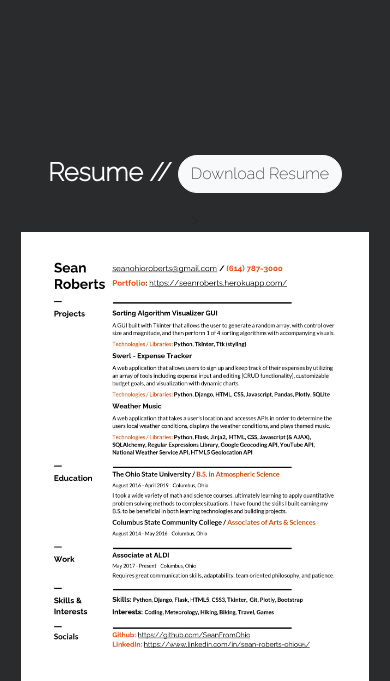
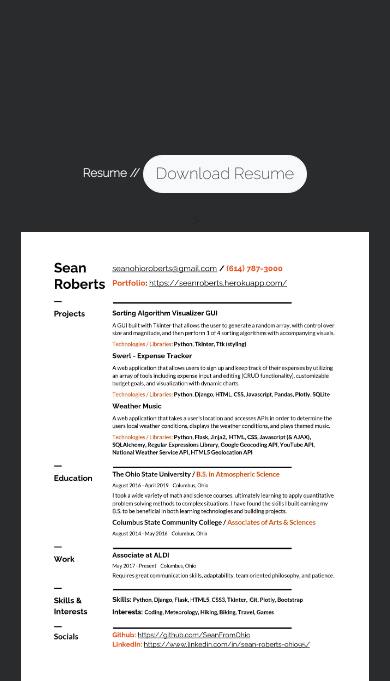
Before and after one commit to SeanFromOhio/portfolio-V1, a Flask app: page /resume in a window 390 px wide. Shown: the part 56-737 px from the top of the page. Run offline with Flask 2, Linux system fonts and the light colour scheme; some libraries are stand-ins or nearby versions.

Commit message:
responsiveness changes

```diff
--- a/static/css/main.css
+++ b/static/css/main.css
@@ -19,7 +19,7 @@ h1 {
 }
 
 h2 {
-  font-size: 3.0vh;
+  font-size: 3.0vw;
 }
 
 h4 {
--- a/templates/contact.html
+++ b/templates/contact.html
@@ -12,10 +12,12 @@
         </div>
         {% endfor %}
     </div>
+
     <div class="flex-col" style="width: 50%;">
         <h1 style="font-size: 5.9vmin; text-align: center;"><b>Looking forward to hearing from you</b></h1>
         <br>
     </div>
+
     <div class="bg-dark text-center" style="width: 50%; max-height: 57%;">
         <form action="" method="POST" class="bg-black" style="padding: 5px;">
             <div class="form-row">
--- a/templates/index.html
+++ b/templates/index.html
@@ -10,7 +10,7 @@
 
     <div style="width: 10%; display: flex; align-items: center; flex-direction: column;">
         <div class="shape-triangle"></div>
-        <a href="#projects-page" type="button" class="btn" style="position: absolute; bottom: 1px;">
+        <a href="#projects-page" type="button" class="btn bg-transparent" style="position: absolute; bottom: 1px;">
             <i class="fas fa-hand-point-down fa-lg" style="color: white;"></i>
         </a>
     </div>
@@ -298,7 +298,8 @@
                     Close
                 </button>
                 <a type="button" class="btn btn-primary custom-button font-Raleway" target="_blank"
-                   href="https://github.com/SeanFromOhio/Tkinter-Sorting-Algo_Visualizer"> Code
+                   href="https://github.com/SeanFromOhio/Tkinter-Sorting-Algo_Visualizer">
+                    Code
                 </a>
             </div>
         </div>
```
